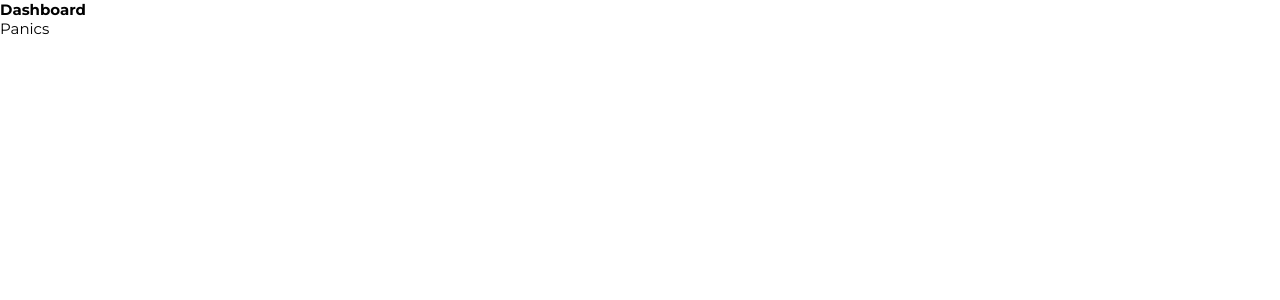
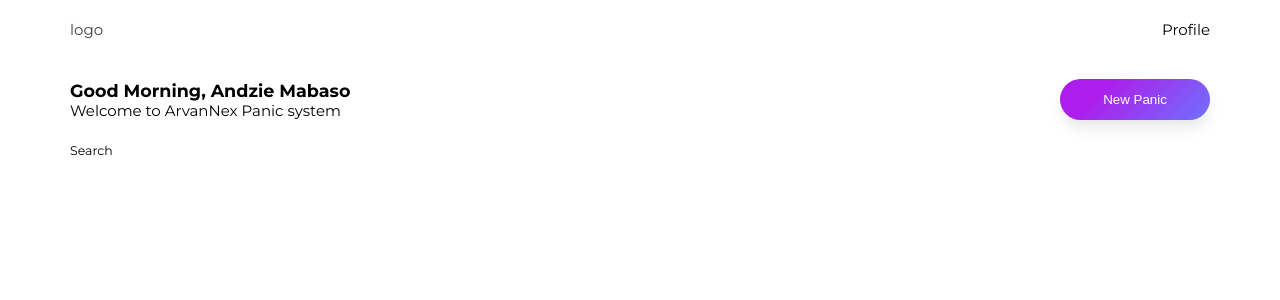
Before and after one commit to Andzie-M347/fusebox-frontend, a React (Create React App) app: page /dashboard in a window 1280 px wide. Shown: the top 300 px of the page. Built offline with nearby package versions, Linux system fonts and the light colour scheme.

Commit message:
feat: worked on dashboard layout

```diff
--- /dev/null
+++ b/src/assets/sass/layouts/_navigation.scss
@@ -0,0 +1,7 @@
+.navigation {
+    padding: 20px 0;
+    &__wrapper {
+        display: flex;
+        justify-content: space-between;
+    }
+}
--- /dev/null
+++ b/src/assets/sass/layouts/_welcome.scss
@@ -0,0 +1,6 @@
+.welcome {
+    display: flex;
+    justify-content: space-between;
+    align-items: center;
+    padding: 2rem 0;
+}
--- /dev/null
+++ b/src/assets/sass/layouts/_wrapper.scss
@@ -0,0 +1,21 @@
+.container {
+    padding-right: 15px;
+    padding-left: 15px;
+    margin-right: auto;
+    margin-left: auto;
+}
+@media (min-width: 768px) {
+    .container {
+        width: 750px;
+    }
+}
+@media (min-width: 992px) {
+    .container {
+        width: 970px;
+    }
+}
+@media (min-width: 1200px) {
+    .container {
+        width: 1170px;
+    }
+}
--- a/src/assets/sass/main.scss
+++ b/src/assets/sass/main.scss
@@ -1,3 +1,3 @@
 @import './base/resets', './base/variables', './base/mixins';
-
+@import './layouts/wrapper', './layouts/navigation.scss', './layouts/welcome';
 @import './pages/login';
--- a/src/pages/dashboard/panics.jsx
+++ b/src/components/panics/index.js
@@ -1,6 +1,7 @@
 import React, { useEffect, useState } from 'react'
 import { useDispatch } from 'react-redux'
 import { getPanics } from '@/redux/actions/panicsAction'
+import { Container } from '../ui/container'
 
 export const Panics = () => {
     const [dispatchPanics, setDispatchPanics] = useState([])
@@ -10,5 +11,9 @@ export const Panics = () => {
         dispatch(getPanics())
     }, [dispatchPanics])
 
-    return <div>Panics</div>
+    return (
+        <Container>
+            <small> Search </small>
+        </Container>
+    )
 }
--- /dev/null
+++ b/src/components/ui/container.js
@@ -0,0 +1,5 @@
+import React from 'react'
+
+export const Container = ({ children }) => {
+    return <div className="container">{children}</div>
+}
--- /dev/null
+++ b/src/components/ui/welcome.js
@@ -0,0 +1,25 @@
+import React from 'react'
+import { Container } from './container'
+
+export const Welcome = () => {
+    return (
+        <Container>
+            <section className="welcome">
+                <div className="welcome__header">
+                    <h3 className="">
+                        <span> Good Morning,</span>
+                        <span> Andzie Mabaso</span>
+                    </h3>
+
+                    <p> Welcome to ArvanNex Panic system</p>
+                </div>
+
+                <div className="welcome__action">
+                    <button className="button button__primary">
+                        New Panic
+                    </button>
+                </div>
+            </section>
+        </Container>
+    )
+}
--- a/src/pages/auth/login.jsx
+++ b/src/pages/auth/login.jsx
@@ -6,7 +6,7 @@ import Image from '@/assets/images/illustration.png'
 
 export const Login = () => {
     return (
-        <div className="login-screen">
+        <section className="login-screen">
             <div className="login-screen__left">
                 <img src={Image} alt="Login" />
             </div>
@@ -57,6 +57,6 @@ export const Login = () => {
                     </span>
                 </footer>
             </div>
-        </div>
+        </section>
     )
 }
--- a/src/pages/dashboard/index.jsx
+++ b/src/pages/dashboard/index.jsx
@@ -1,12 +1,14 @@
 import React from 'react'
-import { Panics } from './panics'
+
+import { Layout } from '@/layouts'
+import { Welcome } from '@/components/ui/welcome'
+import { Panics } from '@/components/panics'
 
 export const Dashboard = () => {
     return (
-        <div>
-            <h4> Dashboard</h4>
-
+        <Layout>
+            <Welcome />
             <Panics />
-        </div>
+        </Layout>
     )
 }
```
Also changed, not shown: src/components/panics/header.js (added), src/components/panics/panicBox.js (added).
